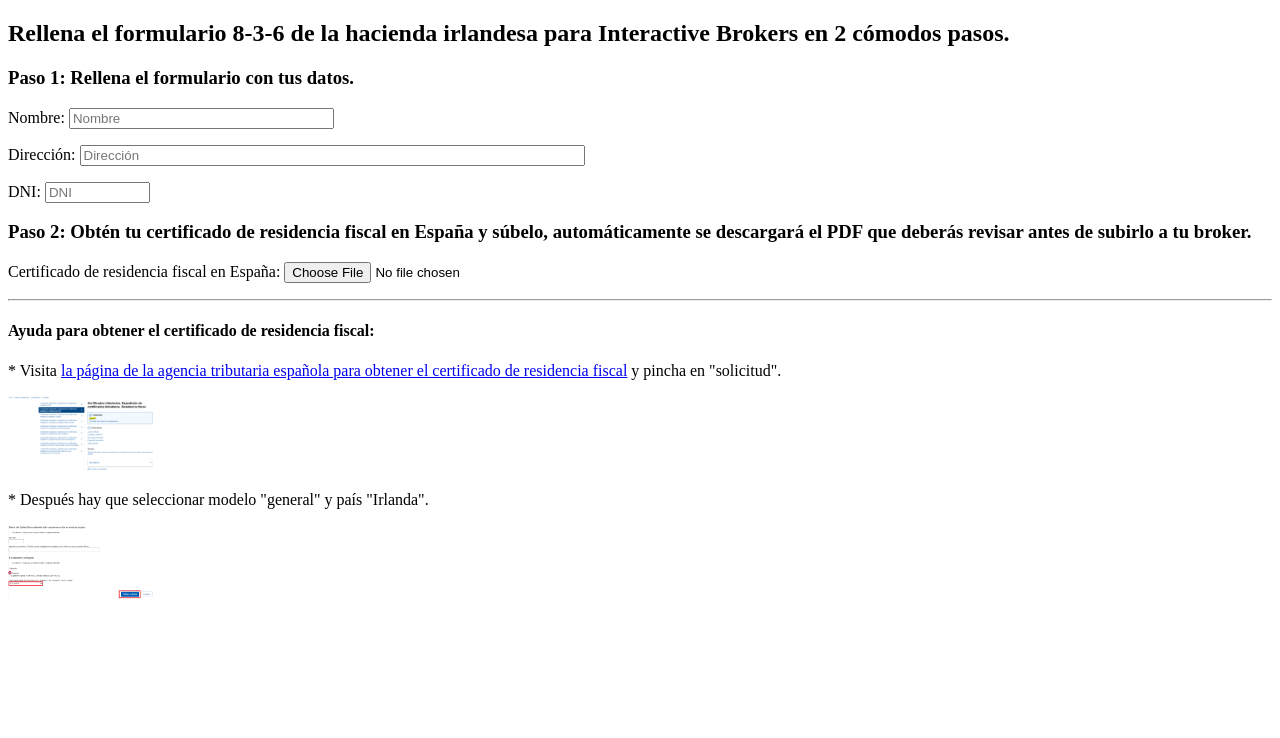
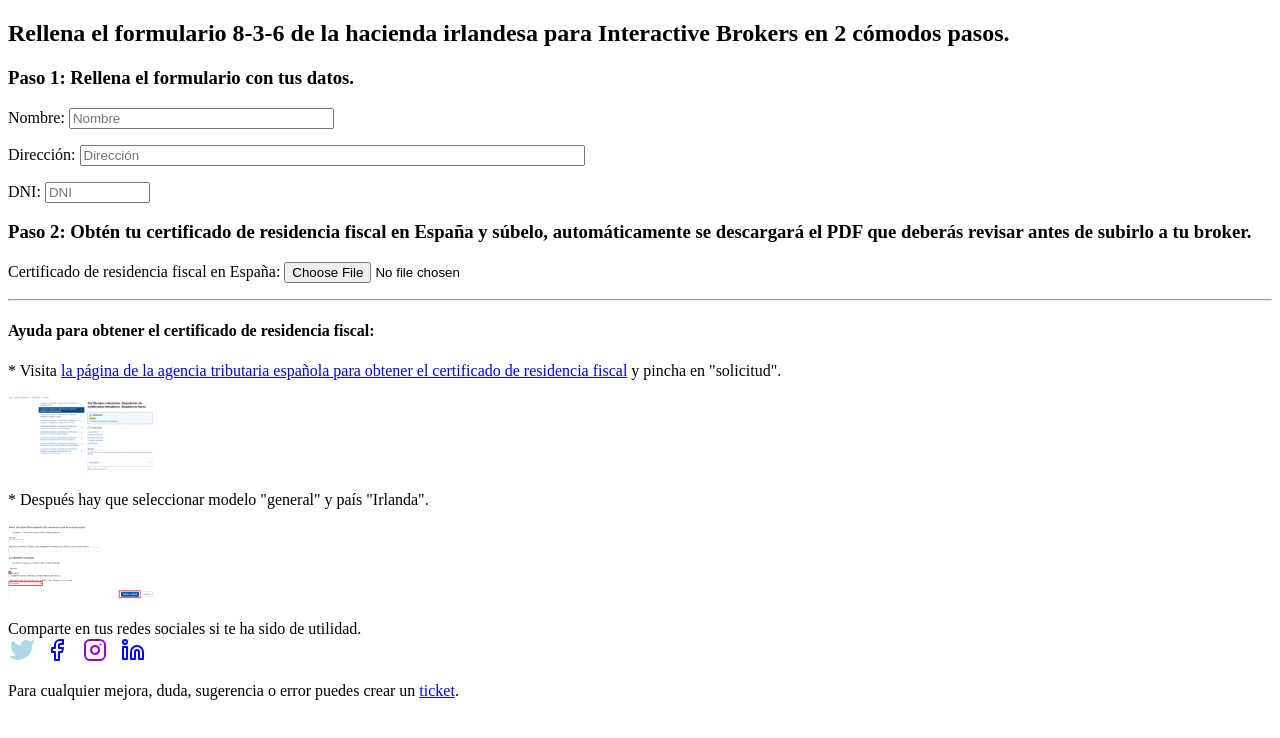
Before and after one commit to vaijira/leprechaun, a website with bundled scripts: page dist/index.html in a window 1280 px wide. Built offline with nearby package versions, Linux system fonts and the light colour scheme; files whose address does not match are found by name.

Commit message:
Add footer

```diff
--- a/dist/index.html
+++ b/dist/index.html
@@ -74,6 +74,17 @@
         </div>
       </p>
     </section>
+    <footer>Comparte en tus redes sociales si te ha sido de utilidad.
+      <div>
+        <span style="margin: 2px;"><a alt="Compartir en twitter" aria-label="Compartir en twitter" href="https://twitter.com/intent/tweet?text=Te ayuda a rellenar el formulario 8-3-6&amp;url=https://www.burocratin.com/form-8-3-6/" target="_blank" rel="external nofollow"><svg alt="twitter icon" width="24" height="24" viewBox="0 0 24 24" fill="lightblue" stroke="lightblue" stroke-width="2" stroke-linecap="round" stroke-linejoin="round"><path d="M23 3a10.9 10.9 0 0 1-3.14 1.53 4.48 4.48 0 0 0-7.86 3v1A10.66 10.66 0 0 1 3 4s-4 9 5 13a11.64 11.64 0 0 1-7 2c9 5 20 0 20-11.5a4.5 4.5 0 0 0-.08-.83A7.72 7.72 0 0 0 23 3z"></path></svg></a></span>
+        <span style="margin: 5px;"><a alt="Compartir en facebook" aria-label="Compartir en facebook" href="https://www.facebook.com/sharer/sharer.php?u=www.burocratin.com/form-8-3-6/" target="_blank" rel="external nofollow"><svg alt="facebook icon" width="24" height="24" viewBox="0 0 24 24" fill="none" stroke="blue" stroke-width="2" stroke-linecap="round" stroke-linejoin="round"><path d="M18 2h-3a5 5 0 0 0-5 5v3H7v4h3v8h4v-8h3l1-4h-4V7a1 1 0 0 1 1-1h3z"></path></svg></a></span>
+        <span style="margin: 5px;"><a alt="Compartir en instagram" aria-label="Compartir en instagram" href="https://www.instagram.com" target="_blank" rel="external nofollow"><svg alt="instagram icon" width="24" height="24" viewBox="0 0 24 24" fill="none" stroke="darkviolet" stroke-width="2" stroke-linecap="round" stroke-linejoin="round"><rect x="2" y="2" width="20" height="20" rx="5" ry="5"></rect><path d="M16 11.37A4 4 0 1 1 12.63 8 4 4 0 0 1 16 11.37z"></path><line x1="17.5" y1="6.5" x2="17.51" y2="6.5"></line></svg></a></span>
+        <span style="margin: 5px;"><a alt="Compartir en linkedin" aria-label="Compartir en linkedin" href="https://www.linkedin.com/sharing/share-offsite/?url=https://www.burocratin.com/form-8-3-6/" target="_blank" rel="external nofollow"><svg alt="linkedin icon" width="24" height="24" viewBox="0 0 24 24" fill="none" stroke="blue" stroke-width="2" stroke-linecap="round" stroke-linejoin="round"><rect x="2" y="9" width="4" height="12"></rect><path d="M16 8a6 6 0 0 1 6 6v7h-4v-7a2 2 0 0 0-2-2 2 2 0 0 0-2 2v7h-4v-7a6 6 0 0 1 6-6z"></path><circle cx="4" cy="4" r="2"></circle></svg></a></span>
+      </div>
+      <p>
+        Para cualquier mejora, duda, sugerencia o error puedes crear un <a href="https://github.com/vaijira/leprechaun/issues/new?title=Error&body=He%20encontrado%20un%20error"" alt="informar de problemas o sugerencias" target="_blank" rel="external nofollow">ticket</a>.
+      </p>
+      </footer>
   </body>
   <script type="module" defer>
     import { merge } from "./js/main.min.js";
```
